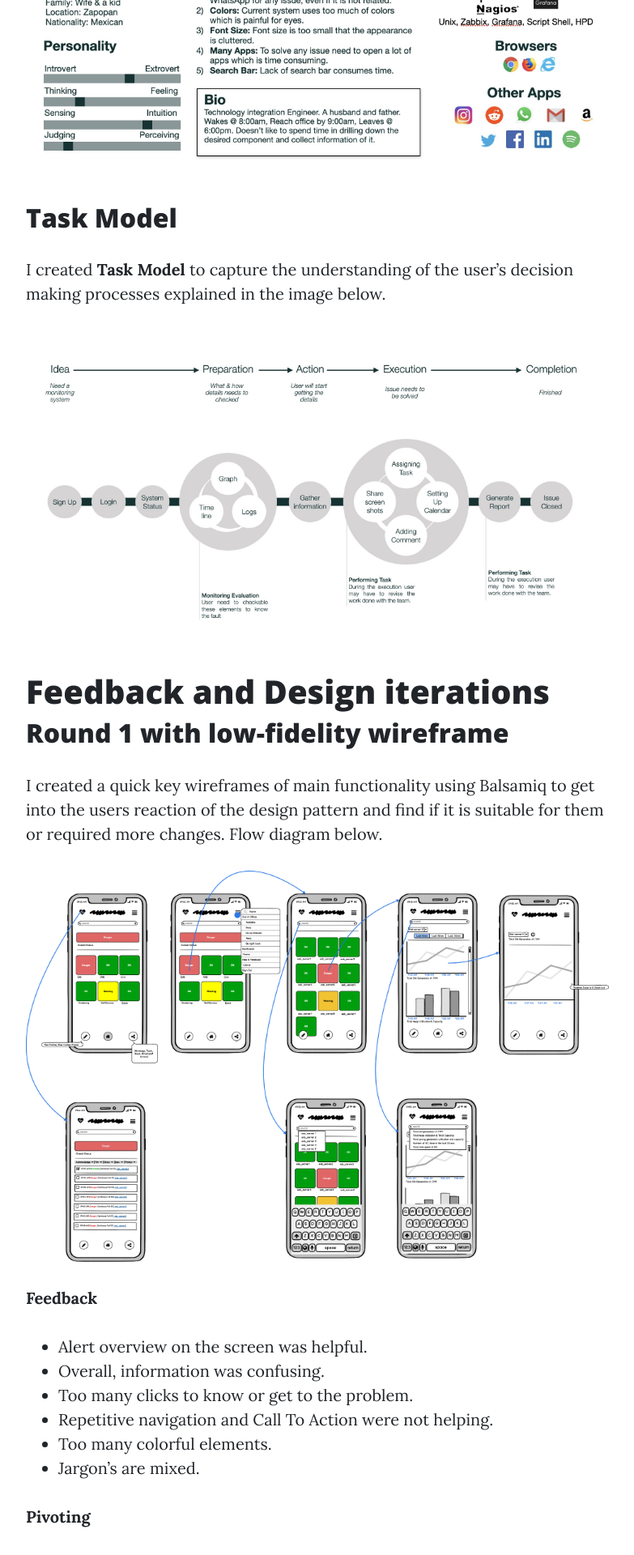
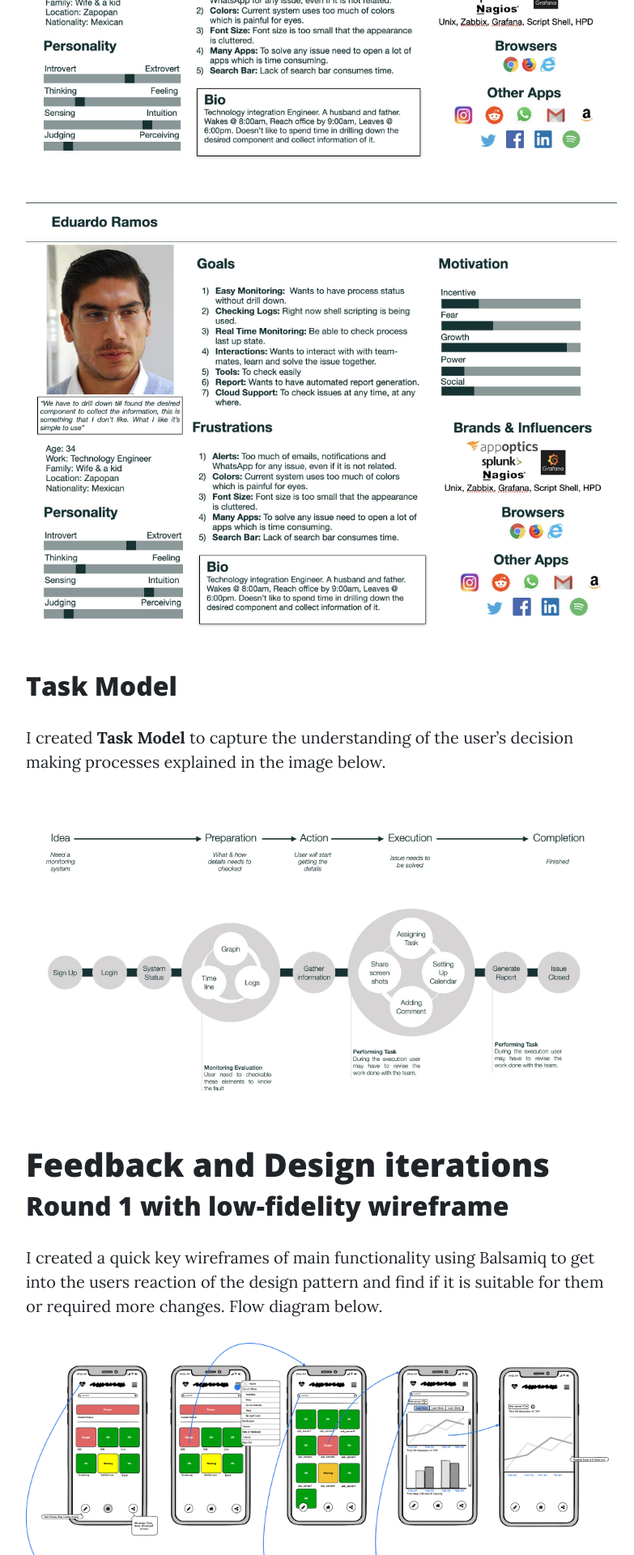
Before and after one commit to mayurguptaiiitm/mayurguptaiiitm.github.io, a Jekyll site: the page built from _portfolio/MonitoringSystem.md, in a window 1280 px wide. Shown: the part 2828-4748 px from the top of the page at 81% size, without its empty margins (243-1026 px from the left). Built offline with Jekyll 4.4.1, drawn with Linux system fonts in a browser that asks for light colours.

Commit message:
checking image tags with html

```diff
--- a/_portfolio/MonitoringSystem.md
+++ b/_portfolio/MonitoringSystem.md
@@ -69,12 +69,16 @@ and goals.
 
 [![User Persona](Images/MS_Persona.jpeg "Monitoring System Persona"){: width="720" }](Images/MS_Persona.jpeg "Monitoring System Persona")
 
+<img src="Images/MS_Persona.jpeg" class="img-fluid" alt="Persona">
+
 ## Task Model
 
 I created **Task Model** to capture the understanding of the user's
 decision making processes explained in the image below.
 
-[![Task Model](Images/MS_Task_Model.jpeg "Task Model"){: width="720" }](Images/MS_Task_Model.jpeg "Task Model")
+<!-- [![Task Model](Images/MS_Task_Model.jpeg "Task Model"){: width="720" }](Images/MS_Task_Model.jpeg "Task Model") -->
+
+<img src="Images/MS_Task_Model.jpeg" class="img-fluid" alt="Task Model">
 
 # Feedback and Design iterations
 
```
